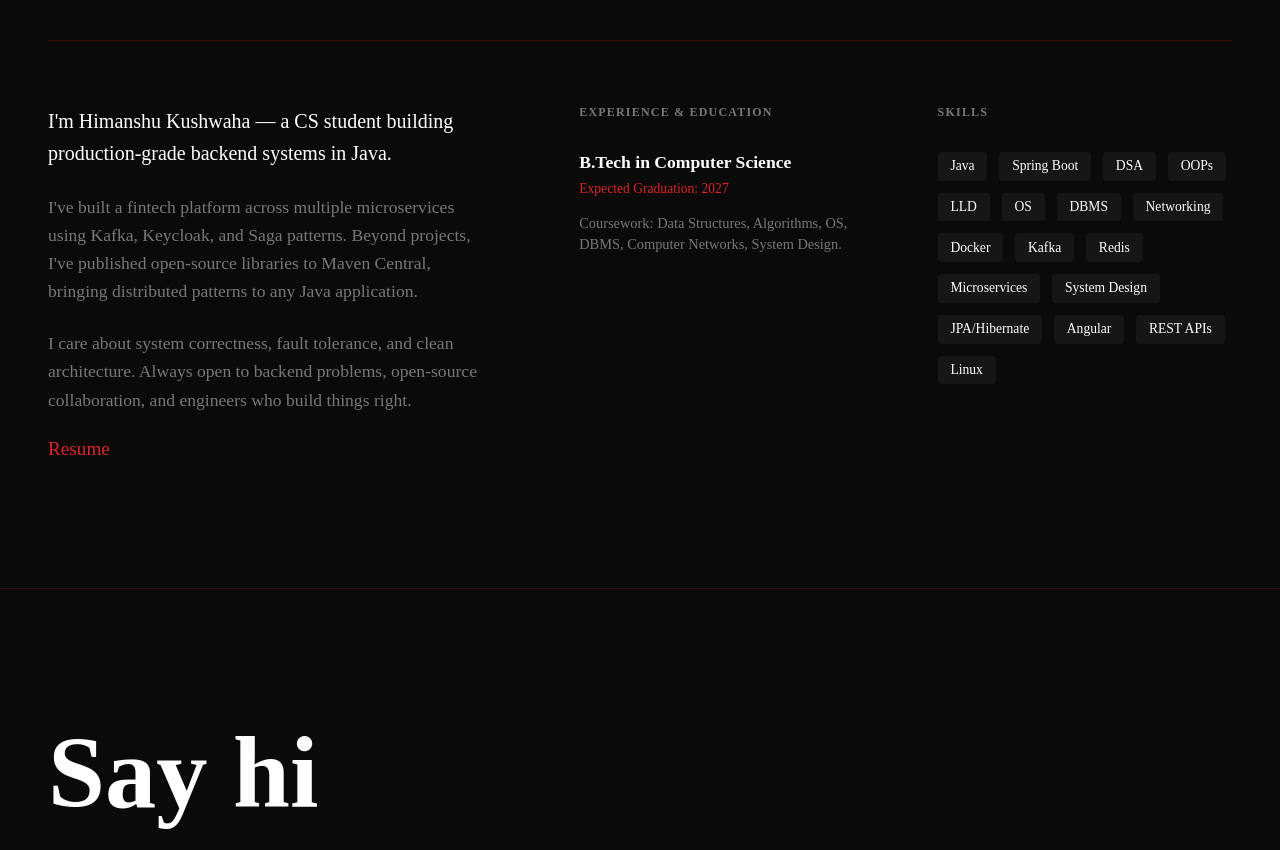
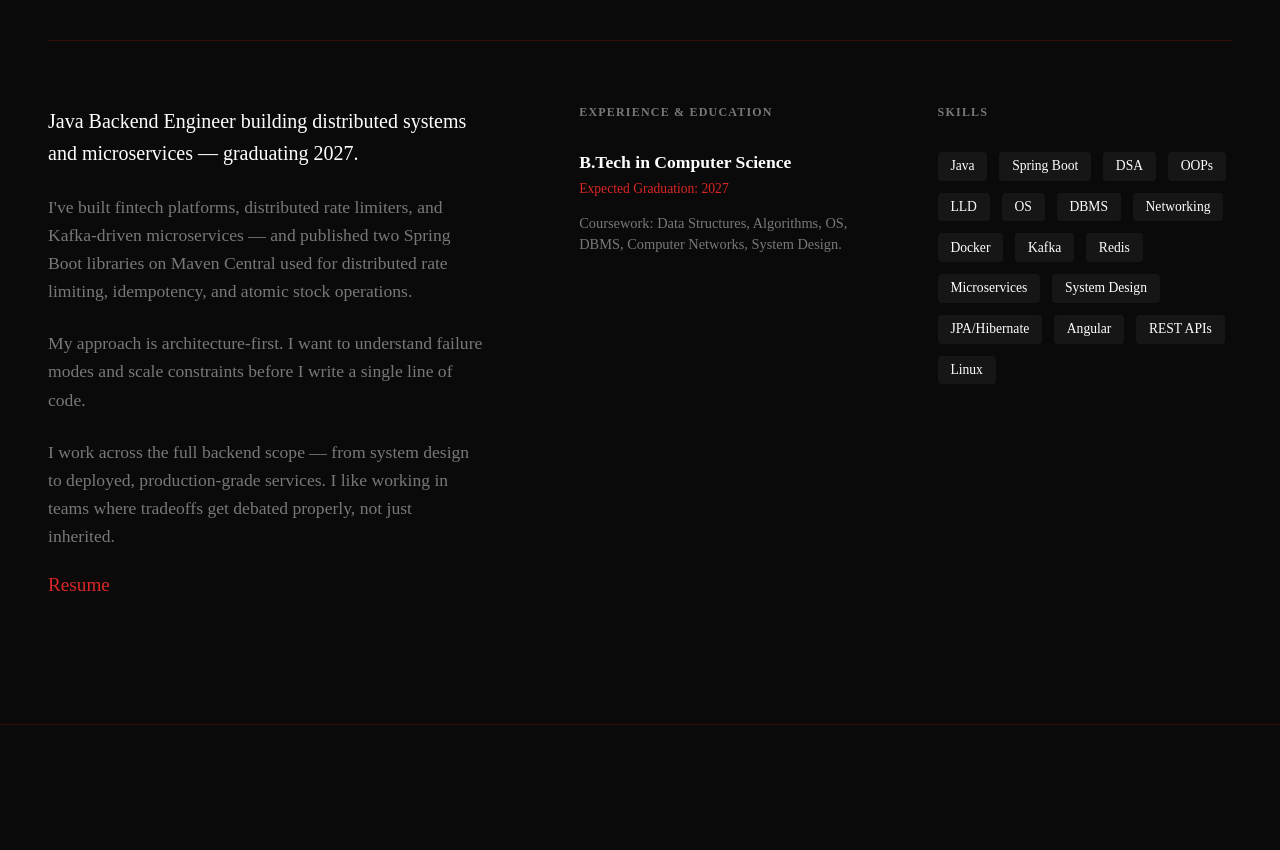
Before and after one commit to HimanshuKushwahadev27/myPortfolio, an Angular app: page / in a window 1280 px wide. Shown: the part 2524-3374 px from the top of the page. Built offline with nearby package versions, Linux system fonts and the light colour scheme.

Commit message:
changed the about section

```diff
--- a/src/app/home-page/home-page.component.html
+++ b/src/app/home-page/home-page.component.html
@@ -195,9 +195,15 @@
     <div class="about-content">
       <div class="about-left">
         <div class="bio-text">
-        <p>I'm Himanshu Kushwaha — a CS student building production-grade backend systems in Java.</p>
-        <p>I've built a fintech platform across multiple microservices using Kafka, Keycloak, and Saga patterns. Beyond projects, I've published open-source libraries to Maven Central, bringing distributed patterns to any Java application.</p>
-        <p>I care about system correctness, fault tolerance, and clean architecture. Always open to backend problems, open-source collaboration, and engineers who build things right.</p>
+
+<p>Java Backend Engineer building distributed systems and microservices — graduating 2027.</p>
+
+<p>I've built fintech platforms, distributed rate limiters, and Kafka-driven microservices — and published two Spring Boot libraries on Maven Central used for distributed rate limiting, idempotency, and atomic stock operations.</p>
+
+<p>My approach is architecture-first. I want to understand failure modes and scale constraints before I write a single line of code.</p>
+
+<p>I work across the full backend scope — from system design to deployed, production-grade services. I like working in teams where tradeoffs get debated properly, not just inherited.</p>
+
         <a class="resume" href="https://drive.google.com/file/d/1jaLdyT4EPOGfMV8MYBGu9wZVMSps8XTt/view">Resume</a>
       </div>
     </div>
```
